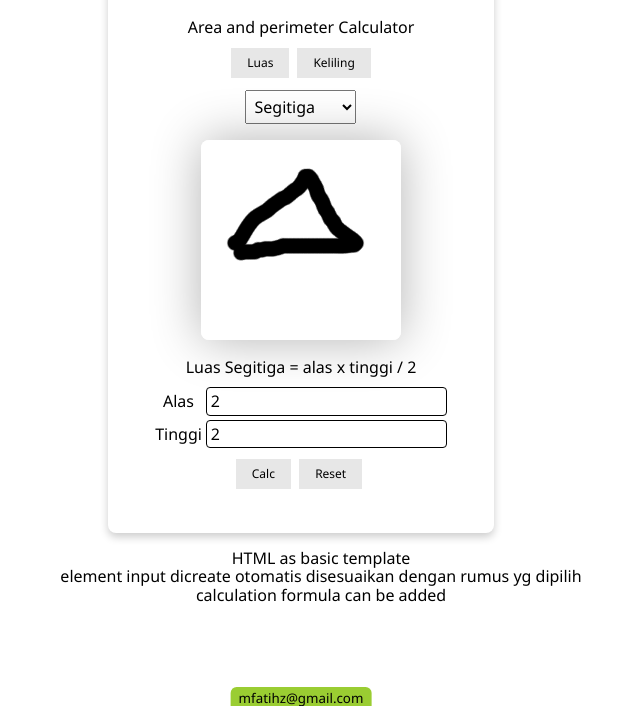
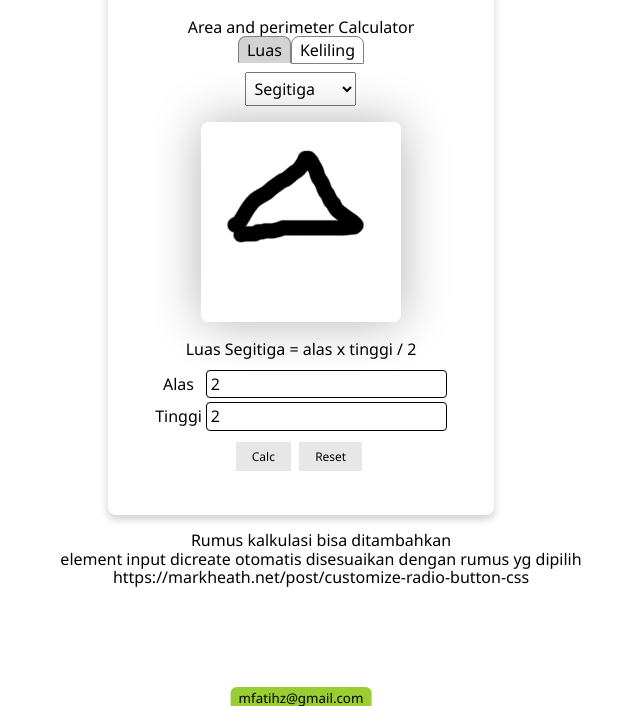
Before and after one commit to mfatihz/uCalc, a plain HTML site: page index.html in a window 1280 px wide. Shown: the part 94-800 px from the top of the page, without its empty margins (339-979 px from the left). Drawn offline with Linux system fonts and the light colour scheme.

Commit message:
Update UI

```diff
--- a/css/style.css
+++ b/css/style.css
@@ -50,7 +50,43 @@ header {
     margin-top: 8px;
 } */
 
-#nav-calc, #nav-plane, main, #btn-calc, #result {
+.nav-calc input[type="radio"] {
+  opacity: 0;
+  position: fixed;
+  width: 0;
+}
+
+.nav-calc label {
+    display: inline-block;
+    /* background-color: #ddd; */
+    padding: 4px 8px;
+    border: 1px solid gray;
+    /* border-radius: 4px; */
+    border-top-left-radius: 8px;
+    border-top-right-radius: 8px;
+}
+
+.nav-calc label:hover {
+  background-color: gray;
+}
+
+/* .nav-calc input[type="radio"]:focus + label {
+    border: 2px dashed #444;
+} */
+
+.nav-calc input[type="radio"]:checked + label {
+    background-color: lightgray;
+    border-bottom: none;
+    /* border-bottom-left-radius: 0px;
+    border-bottom-right-radius: 0px; */
+}
+
+
+
+
+
+
+#nav-plane, main, #btn-calc, #result {
     margin: auto;
     margin-top: 8px;
     width: fit-content;
@@ -78,7 +114,7 @@ header {
     margin: 16px;
     /* left: 50%; */
     /* transform: translate(-50%, 0%); */
-  }
+}
   .box-contents {
     position: absolute;
     top: 0;
--- a/index.html
+++ b/index.html
@@ -14,7 +14,8 @@
             <div>Area and perimeter Calculator</div>
         </header>
 
-        <nav id="nav-calc"></nav>
+        <nav class="nav-calc"></nav>
+
         <main>
             <nav id="nav-plane">
                 <select name="nav-plane-option" id="nav-plane-option"></select>
@@ -32,7 +33,6 @@
                     <div class="hover-point"></div>
                     <div class="box-contents"></div>
                   </div>
-
             </section>
             <div id="desc-formula"></div>
             <section id="formula">
@@ -50,12 +50,13 @@
     <sidebar>
         <div class="notes">
             <ul>
-                <li>HTML as basic template</li>
+                <li>Rumus kalkulasi bisa ditambahkan</li>
                 <li>element input dicreate otomatis disesuaikan dengan rumus yg dipilih</li>
-                <li>calculation formula can be added </li>
+                <li>https://markheath.net/post/customize-radio-button-css</li>
             </ul>
         </div>
     </sidebar>
+
     <footer>
         <div>mfatihz@gmail.com</div>
     </footer>
--- a/js/planes.js
+++ b/js/planes.js
@@ -52,6 +52,7 @@ export const planes = [
 export const words = {
     "rectangle": "segiempat",
     "triangle": "segitiga",
+    "circle": "lingkaran",
     "area": "luas",
     "perimeter": "keliling",
     "base": "alas",
--- a/js/script.js
+++ b/js/script.js
@@ -1,6 +1,6 @@
 import { planes, words } from './planes.js';
 
-const navCalc = document.querySelector("#nav-calc");
+const navCalc = document.querySelector(".nav-calc");
 const navPlane = document.querySelector("#nav-plane");
 const navPlaneOption = document.querySelector("#nav-plane-option");
 const planeImage = document.querySelector(".box-contents");
@@ -50,19 +50,72 @@ function calculation() {
 }
 
 function createFormulaTypeButtons() {
+    // navCalc.replaceChildren();
+    // for(let key in planes[planeType]["formula"]) {
+    //     let btn = document.createElement("button");
+    //     // btn.classList.add("btn-action", "capitalize");
+    //     btn.classList.add("btn-action");
+    //     btn.textContent = getText(key);
+    //     btn.addEventListener("click", function(){
+    //         formulaType = key;
+    //         updateDisplay();
+    //     });
+    //     navCalc.appendChild(btn);
+    // }
     navCalc.replaceChildren();
     for(let key in planes[planeType]["formula"]) {
-        let btn = document.createElement("button");
-        // btn.classList.add("btn-action", "capitalize");
-        btn.classList.add("btn-action");
-        btn.textContent = getText(key);
-        btn.addEventListener("click", function(){
-            formulaType = key;
+        // let btn = document.createElement("button");
+        // // btn.classList.add("btn-action", "capitalize");
+        // btn.classList.add("btn-action");
+        // btn.textContent = getText(key);
+        // btn.addEventListener("click", function(){
+        //     formulaType = key;
+        //     updateDisplay();
+        // });
+        // navCalc.appendChild(btn);
+
+        createRadioElement('formulaType', key, navCalc);
+    }
+
+    if (document.querySelector('input[name="formulaType"]')) {
+        document.querySelectorAll('input[name="formulaType"]').forEach((elem) => {
+          elem.addEventListener("change", function(event) {
+            formulaType = event.target.value;
             updateDisplay();
+          });
         });
-        navCalc.appendChild(btn);
-    }
+      }
+    //read this: https://stackoverflow.com/questions/118693/how-do-you-dynamically-create-a-radio-button-in-javascript-that-works-in-all-bro
 }
+
+function createRadioElement(name, value, container) {
+    var radiobox = document.createElement('input');
+    radiobox.type = 'radio';
+    radiobox.id = value;
+    radiobox.value = value;
+    radiobox.name = name;
+    radiobox.checked = (value == formulaType) ? true : false;
+    var label = document.createElement('label')
+    label.htmlFor = value;
+
+    var description = document.createTextNode(getText(value));
+    label.appendChild(description);
+    container.appendChild(radiobox);
+    container.appendChild(label);
+    // var radioFragment = document.createElement('div');
+    // radioFragment.innerHTML = radioHtml;
+    // return radioFragment.firstChild;
+}
+
+function createLabel(value) {
+    let el = document.createElement("label");
+    el.setAttribute("for", value);
+
+    let txt = document.createTextNode(getText(value));
+    el.appendChild(txt);
+    return el;
+}
+
 function addPlaneTypeOptions() {
     for(let i in planes) {
         let key = planes[i].plane;
```
